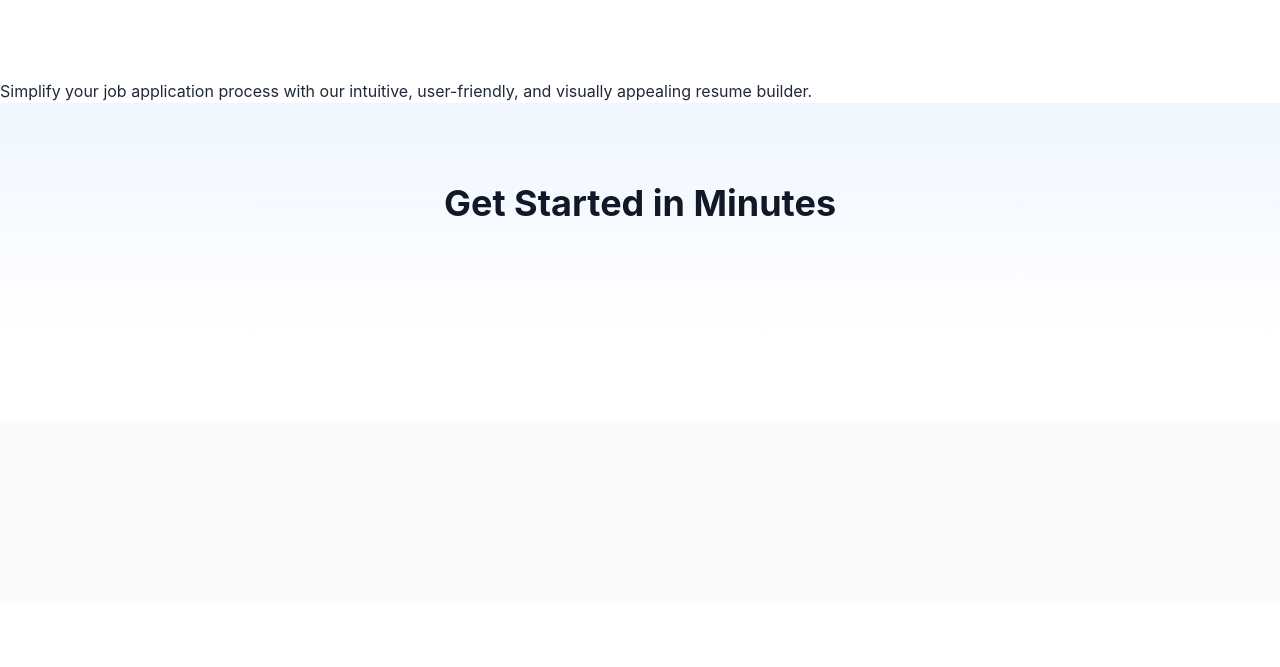
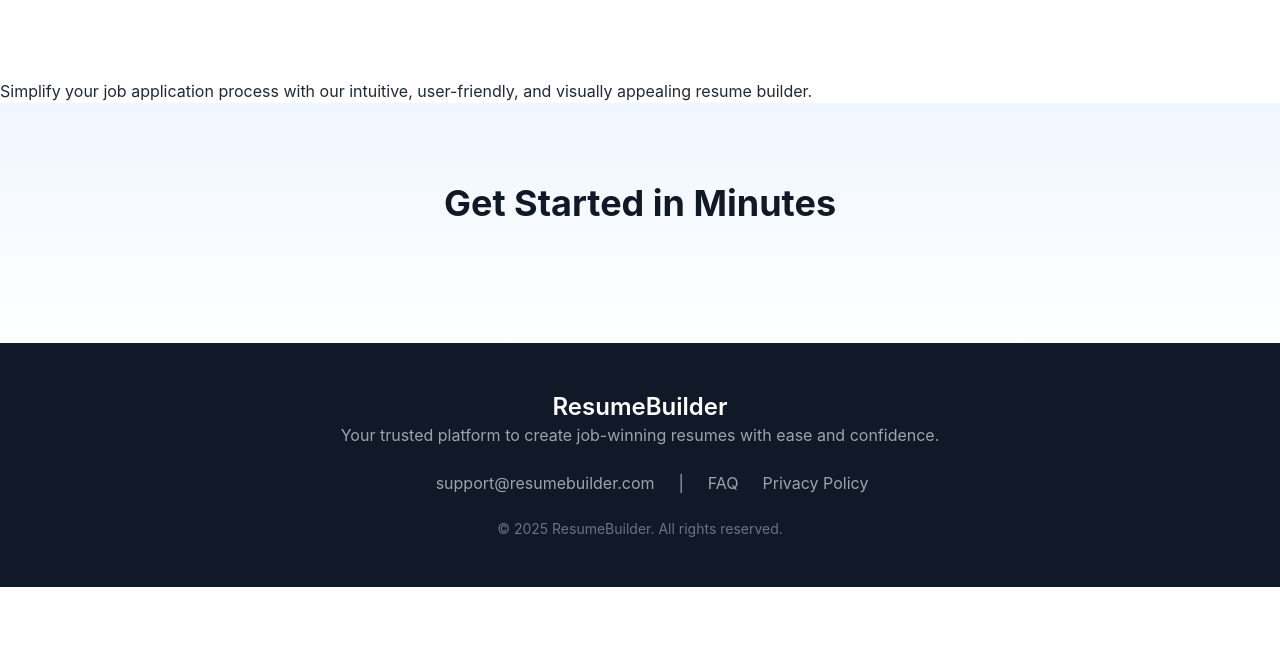
Before and after one commit to Rupshachak/CVBUILDER, a Flask app: page / in a window 1280 px wide. Shown: the part 199-866 px from the top of the page. Before the commit the page ends 415 px from the top, so only its background shows below. Run offline with Flask 3, Linux system fonts and the light colour scheme; some libraries are stand-ins or nearby versions.

Commit message:
Update index.html

```diff
--- a/templates/index.html
+++ b/templates/index.html
@@ -72,6 +72,19 @@
     </section>
 
     <!-- Footer -->
+    <footer id="contact" class="bg-gray-900 text-gray-400 py-12 px-6">
+      <div class="max-w-6xl mx-auto text-center space-y-6">
+        <h3 class="text-2xl font-semibold text-white">ResumeBuilder</h3>
+        <p>Your trusted platform to create job-winning resumes with ease and confidence.</p>
 
+        <div class="flex justify-center space-x-6 mt-6">
+          <a href="mailto:support@resumebuilder.com" class="hover:text-white transition">support@resumebuilder.com</a>
+          <span>|</span>
+          <a href="#faq" class="hover:text-white transition">FAQ</a>
+          <a href="#privacy" class="hover:text-white transition">Privacy Policy</a>
+        </div>
 
+        <p class="text-gray-500 text-sm mt-8">© 2025 ResumeBuilder. All rights reserved.</p>
+      </div>
+    </footer>
   </body>
```
